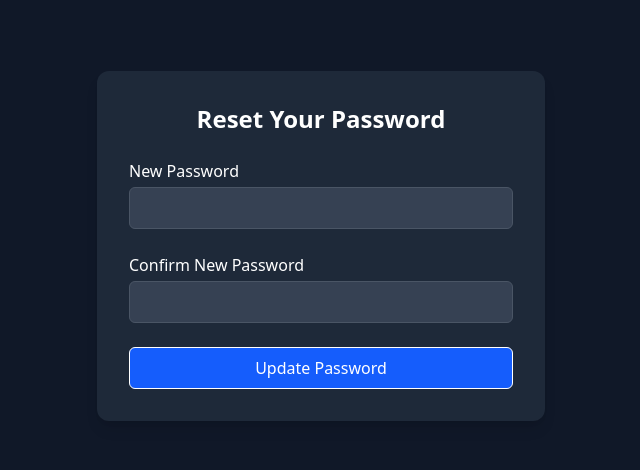
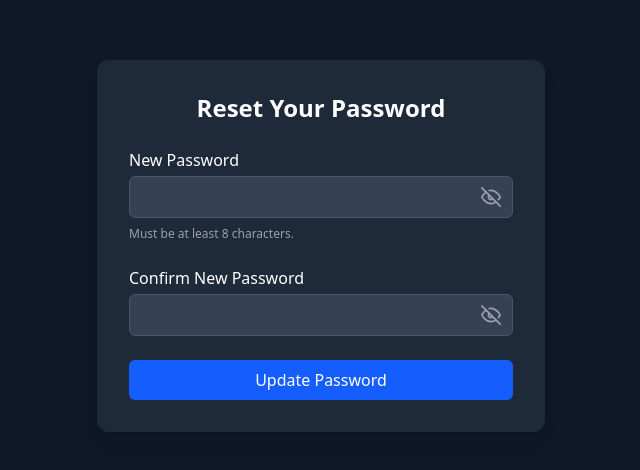
Before and after one commit to aDJi2003/capstone_project_A_01, a Next.js app in the folder frontend/: page /reset-password/1 in a window 1280 px wide. Shown: the part 154-624 px from the top of the page, without its empty margins (319-959 px from the left). Built offline with nearby package versions, Linux system fonts and the light colour scheme.

Commit message:
feat: add show/hide password toggles to all forms

```diff
--- a/frontend/src/app/Dashboard/Settings/page.jsx
+++ b/frontend/src/app/Dashboard/Settings/page.jsx
@@ -3,12 +3,17 @@
 import { useState, useEffect } from 'react';
 import { toast, ToastContainer } from 'react-toastify';
 import 'react-toastify/dist/ReactToastify.css';
+import { FiEye, FiEyeOff } from 'react-icons/fi';
 
 export default function SettingsPage() {
   const [userEmail, setUserEmail] = useState('Loading...');
   const [currentPassword, setCurrentPassword] = useState('');
   const [newPassword, setNewPassword] = useState('');
   const [confirmPassword, setConfirmPassword] = useState('');
+
+  const [showCurrentPassword, setShowCurrentPassword] = useState(false);
+  const [showNewPassword, setShowNewPassword] = useState(false);
+  const [showConfirmPassword, setShowConfirmPassword] = useState(false);
 
   useEffect(() => {
     const fetchUserData = async () => {
@@ -72,7 +77,6 @@ export default function SettingsPage() {
       <ToastContainer theme="dark" position="top-right" autoClose={3000} />
       <h1 className="text-2xl font-semibold text-white">Settings</h1>
 
-      {/* Card ganti password */}
       <div className="mt-6 max-w-full bg-gray-800 rounded-xl shadow-lg border border-gray-700">
         <div className="p-6">
           <h2 className="text-lg font-semibold text-white">Change Password</h2>
@@ -81,36 +85,54 @@ export default function SettingsPage() {
           <form onSubmit={handleSubmit} className="mt-6 space-y-4">
             <div>
               <label className="block text-sm font-medium text-gray-300">Current Password</label>
+              <div className="relative">
                 <input
-                type="password"
+                  type={showCurrentPassword ? "text" : "password"}
                   value={currentPassword}
                   onChange={(e) => setCurrentPassword(e.target.value)}
                   required
-                className="mt-1 block w-full appearance-none rounded-md border border-gray-600 bg-gray-700 px-3 py-2 text-white placeholder-gray-400 focus:border-blue-500 focus:outline-none focus:ring-blue-500"
+                  className="mt-1 block w-full appearance-none rounded-md border border-gray-600 bg-gray-700 px-3 py-2 pr-10 text-white placeholder-gray-400 focus:border-blue-500 focus:outline-none focus:ring-blue-500"
                 />
+                <div className="absolute inset-y-0 right-0 flex cursor-pointer items-center pr-3" onClick={() => setShowCurrentPassword(!showCurrentPassword)}>
+                  {showCurrentPassword ? <FiEye className="h-5 w-5 text-gray-400" /> : <FiEyeOff className="h-5 w-5 text-gray-400" />}
                 </div>
+              </div>
+            </div>
+
             <div>
               <label className="block text-sm font-medium text-gray-300">New Password</label>
+              <div className="relative">
                 <input
-                type="password"
+                  type={showNewPassword ? "text" : "password"}
                   value={newPassword}
                   onChange={(e) => setNewPassword(e.target.value)}
                   required
-                className="mt-1 block w-full appearance-none rounded-md border border-gray-600 bg-gray-700 px-3 py-2 text-white placeholder-gray-400 focus:border-blue-500 focus:outline-none focus:ring-blue-500"
+                  className="mt-1 block w-full appearance-none rounded-md border border-gray-600 bg-gray-700 px-3 py-2 pr-10 text-white placeholder-gray-400 focus:border-blue-500 focus:outline-none focus:ring-blue-500"
                 />
+                <div className="absolute inset-y-0 right-0 flex cursor-pointer items-center pr-3" onClick={() => setShowNewPassword(!showNewPassword)}>
+                  {showNewPassword ? <FiEye className="h-5 w-5 text-gray-400" /> : <FiEyeOff className="h-5 w-5 text-gray-400" />}
                 </div>
+              </div>
+            </div>
+
             <div>
               <label className="block text-sm font-medium text-gray-300">Confirm New Password</label>
+              <div className="relative">
                 <input
-                type="password"
+                  type={showConfirmPassword ? "text" : "password"}
                   value={confirmPassword}
                   onChange={(e) => setConfirmPassword(e.target.value)}
                   required
-                className="mt-1 block w-full appearance-none rounded-md border border-gray-600 bg-gray-700 px-3 py-2 text-white placeholder-gray-400 focus:border-blue-500 focus:outline-none focus:ring-blue-500"
+                  className="mt-1 block w-full appearance-none rounded-md border border-gray-600 bg-gray-700 px-3 py-2 pr-10 text-white placeholder-gray-400 focus:border-blue-500 focus:outline-none focus:ring-blue-500"
                 />
+                 <div className="absolute inset-y-0 right-0 flex cursor-pointer items-center pr-3" onClick={() => setShowConfirmPassword(!showConfirmPassword)}>
+                  {showConfirmPassword ? <FiEye className="h-5 w-5 text-gray-400" /> : <FiEyeOff className="h-5 w-5 text-gray-400" />}
                 </div>
+              </div>
+            </div>
+
             <div className="pt-2 flex justify-end">
-              <button type="submit" className="px-4 py-2 rounded-lg bg-blue-600 text-white font-semibold hover:bg-blue-700 transition-colors">
+              <button type="submit" className="px-4 py-2 rounded-lg bg-blue-600 text-white font-semibold hover:bg-blue-700 transition-colors cursor-pointer">
                 Update Password
               </button>
             </div>
--- a/frontend/src/app/Login/page.jsx
+++ b/frontend/src/app/Login/page.jsx
@@ -213,21 +213,6 @@ export default function LoginPage() {
                 Sign in
               </button>
             </div>
-            <div>
-              <button
-                type="button"
-                className="flex w-full items-center justify-center rounded-md border border-gray-600 bg-gray-800 py-2 px-4 text-sm font-medium text-white shadow-sm hover:bg-gray-700 focus:outline-none focus:ring-2 focus:ring-white focus:ring-offset-2 focus:ring-offset-gray-800 cursor-pointer"
-              >
-                <Image
-                  src="/googleLogo.png"
-                  alt="Google Icon"
-                  width={20}
-                  height={20}
-                  className="mr-2"
-                />
-                Sign in with Google
-              </button>
-            </div>
           </form>
 
           <p className="mt-6 text-center text-sm text-gray-400 cursor-pointer">
--- a/frontend/src/app/forgot-password/page.jsx
+++ b/frontend/src/app/forgot-password/page.jsx
@@ -42,7 +42,7 @@ export default function ForgotPasswordPage() {
               placeholder="you@example.com"
             />
           </div>
-          <button type="submit" className="w-full flex justify-center py-2 px-4 border border-transparent rounded-md shadow-sm text-sm font-medium text-white bg-blue-600 hover:bg-blue-700 focus:outline-none">
+          <button type="submit" className="w-full flex justify-center py-2 px-4 border border-transparent rounded-md shadow-sm text-sm font-medium text-white bg-blue-600 hover:bg-blue-700 focus:outline-none cursor-pointer">
             Send Reset Link
           </button>
         </form>
--- a/frontend/src/app/reset-password/[token]/page.jsx
+++ b/frontend/src/app/reset-password/[token]/page.jsx
@@ -4,6 +4,7 @@ import { useState } from 'react';
 import { toast, ToastContainer } from 'react-toastify';
 import 'react-toastify/dist/ReactToastify.css';
 import { useRouter } from 'next/navigation';
+import { FiEye, FiEyeOff } from 'react-icons/fi';
 
 export default function ResetPasswordPage({ params }) {
   const { token } = params;
@@ -11,10 +12,16 @@ export default function ResetPasswordPage({ params }) {
   const [password, setPassword] = useState('');
   const [confirmPassword, setConfirmPassword] = useState('');
 
+  const [showPassword, setShowPassword] = useState(false);
+  const [showConfirmPassword, setShowConfirmPassword] = useState(false);
+
   const handleSubmit = async (e) => {
     e.preventDefault();
     if (password !== confirmPassword) {
       return toast.error("Passwords do not match.");
+    }
+    if (password.length < 8) {
+      return toast.warn("Password must be at least 8 characters.");
     }
     try {
       const response = await fetch(`http://localhost:5000/api/auth/reset-password/${token}`, {
@@ -42,19 +49,40 @@ export default function ResetPasswordPage({ params }) {
         <form onSubmit={handleSubmit} className="space-y-6">
           <div>
             <label htmlFor="password">New Password</label>
-            <input
-              id="password" type="password" required value={password} onChange={(e) => setPassword(e.target.value)}
-              className="mt-1 block w-full rounded-md border border-gray-600 bg-gray-700 px-3 py-2 text-white"
-            />
+            <div className="relative">
+              <input
+                id="password"
+                type={showPassword ? "text" : "password"}
+                required
+                value={password}
+                onChange={(e) => setPassword(e.target.value)}
+                className="mt-1 block w-full rounded-md border border-gray-600 bg-gray-700 px-3 py-2 pr-10 text-white"
+              />
+              <div className="absolute inset-y-0 right-0 flex cursor-pointer items-center pr-3" onClick={() => setShowPassword(!showPassword)}>
+                {showPassword ? <FiEye className="h-5 w-5 text-gray-400" /> : <FiEyeOff className="h-5 w-5 text-gray-400" />}
+              </div>
+            </div>
+             <p className="mt-2 text-xs text-gray-400">Must be at least 8 characters.</p>
           </div>
+
           <div>
             <label htmlFor="confirmPassword">Confirm New Password</label>
-            <input
-              id="confirmPassword" type="password" required value={confirmPassword} onChange={(e) => setConfirmPassword(e.target.value)}
-              className="mt-1 block w-full rounded-md border border-gray-600 bg-gray-700 px-3 py-2 text-white"
-            />
+            <div className="relative">
+              <input
+                id="confirmPassword"
+                type={showConfirmPassword ? "text" : "password"}
+                required
+                value={confirmPassword}
+                onChange={(e) => setConfirmPassword(e.target.value)}
+                className="mt-1 block w-full rounded-md border border-gray-600 bg-gray-700 px-3 py-2 pr-10 text-white"
+              />
+              <div className="absolute inset-y-0 right-0 flex cursor-pointer items-center pr-3" onClick={() => setShowConfirmPassword(!showConfirmPassword)}>
+                {showConfirmPassword ? <FiEye className="h-5 w-5 text-gray-400" /> : <FiEyeOff className="h-5 w-5 text-gray-400" />}
+              </div>
+            </div>
           </div>
-          <button type="submit" className="w-full flex justify-center py-2 px-4 border rounded-md text-white bg-blue-600 hover:bg-blue-700">
+
+          <button type="submit" className="w-full flex justify-center py-2 px-4 rounded-md text-white bg-blue-600 hover:bg-blue-700 cursor-pointer">
             Update Password
           </button>
         </form>
```
Also changed, not shown: frontend/public/googleLogo.png (deleted). Lines whose indentation alone changed are shown as unchanged.
